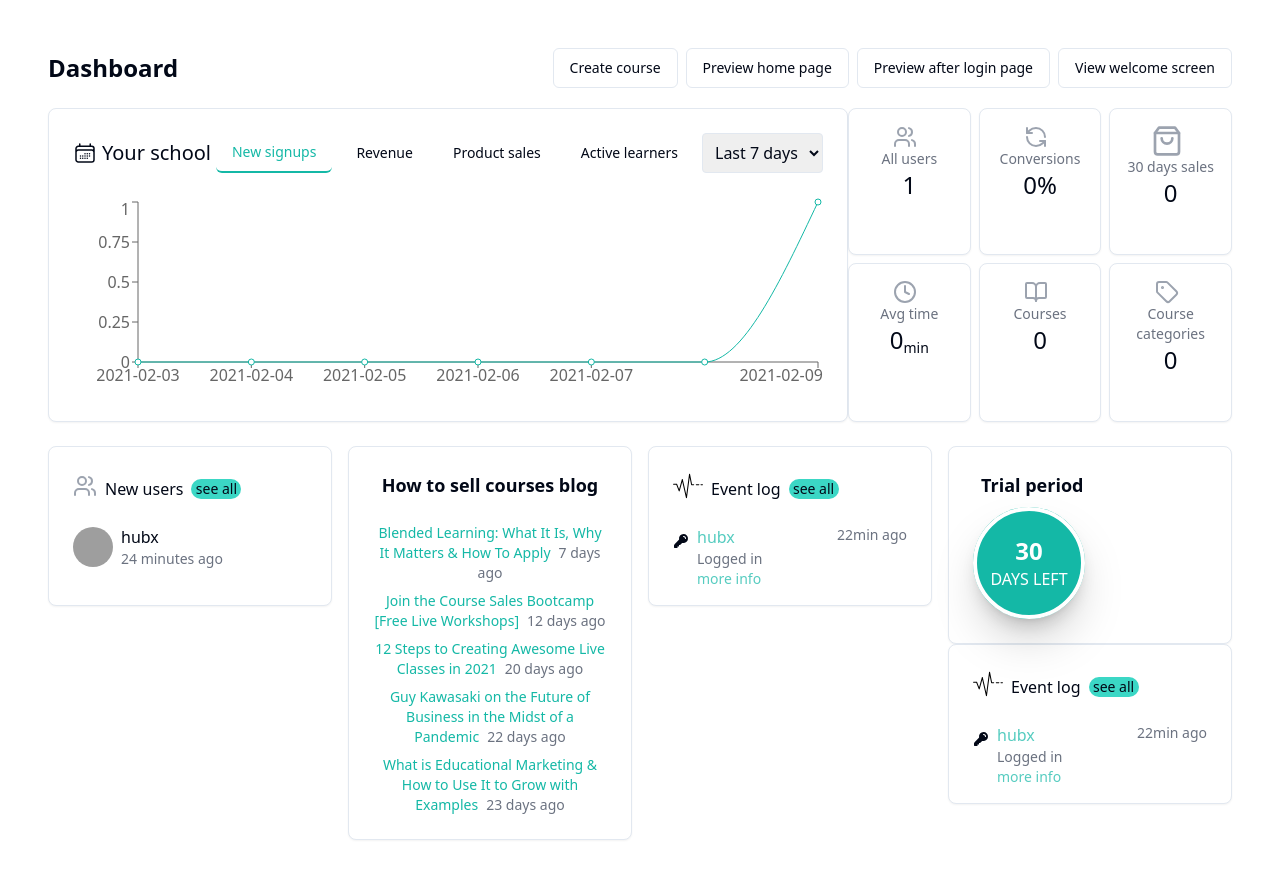
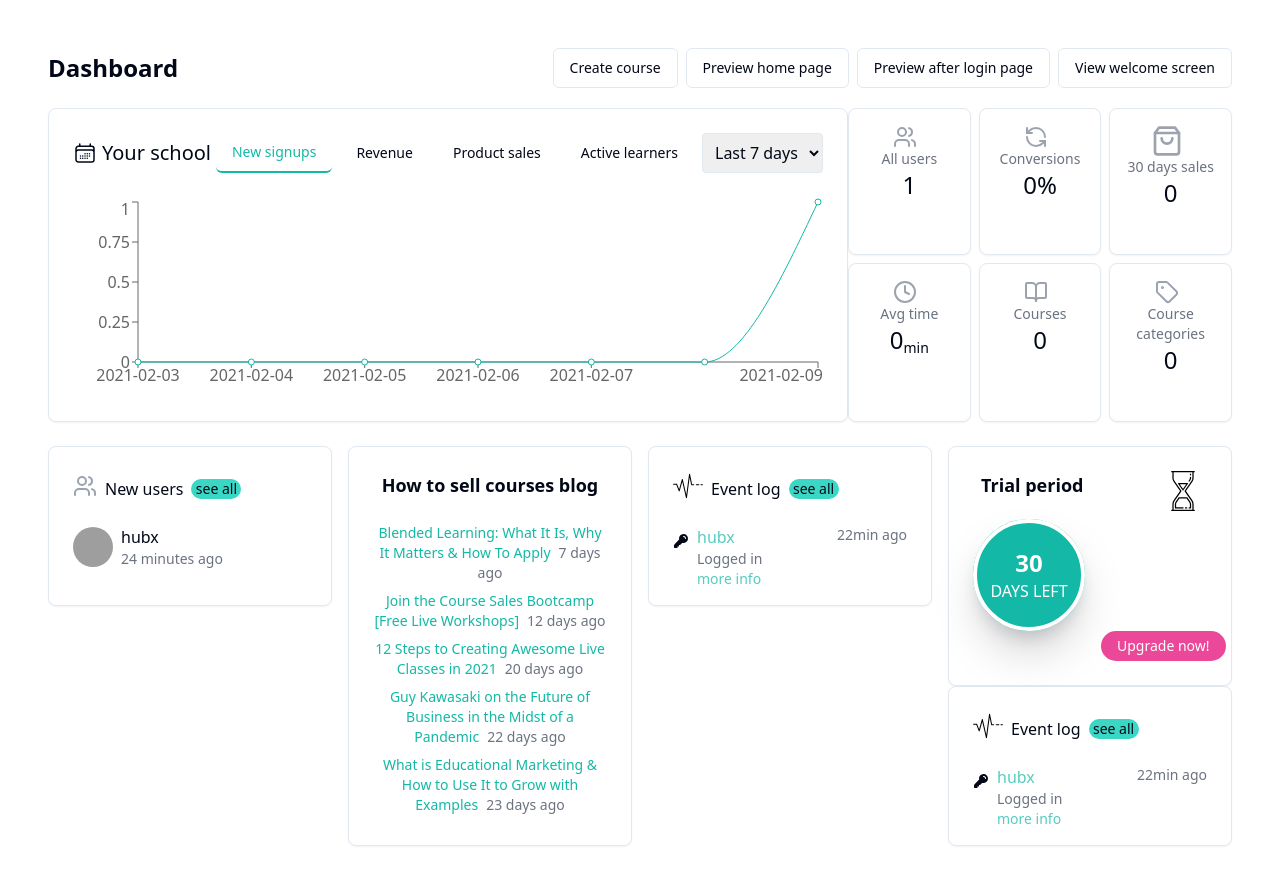
Before and after one commit to mohitverma13/dashBoard, a React (Vite) app: page / in a window 1280 px wide. Shown: the top 884 px of the page. Built offline with nearby package versions, Linux system fonts and the light colour scheme; grey boxes are pictures that could not be loaded.

Commit message:
Circle card fixed

```diff
--- a/src/components/Dash.jsx
+++ b/src/components/Dash.jsx
@@ -5,6 +5,7 @@ import { Button } from '@/components/ui/button';
 import { Avatar, AvatarFallback, AvatarImage } from '@/components/ui/avatar';
 import { Clock, Users, RefreshCcw, ShoppingBag, BookOpen, Tag } from 'lucide-react';
 import heartbeat from './../assets/heartbeat.svg'
+import sandClock from './../assets/sandClock.svg'
 
 const data = [
     { date: '2021-02-03', users: 0 },
@@ -210,19 +211,65 @@ const Dashboard = () => {
                     </CardContent>
                 </Card>
                 <div>
-                    <Card>
+                    <Card className='flex justify-evenly'>
                         <CardHeader>
+                            <div className='flex  flex-col items-start gap-2'>
+                                <div className='flex justify-between'>
+                                    <h3 className="text-lg font-semibold ml-2">Trial period</h3>
+                                    <img src={sandClock} alt="" width={40} className='ml-[5rem]' />
+                                </div>
+                                <div className='flex gap-4 justify-between'>
+                                <div className='relative w-28 h-28 flex flex-col items-center justify-center'>
+                                    <div className='absolute inset-0 rounded-full border-4 border-white shadow-2xl ' />
+                                    <div className='bg-teal-500 w-full h-full rounded-full flex flex-col items-center justify-center shadow-lg shadow-gray-200 '>
+                                        <p className="text-2xl font-bold text-white">30</p>
+                                        <p className="text-white">DAYS LEFT</p>
+                                    </div>
+                                </div>
+                                <Button className="mt-[7rem] bg-pink-500 text-white rounded-3xl h-[30px]">Upgrade now!</Button>
+                                </div>
+                            </div>
+                        </CardHeader>
+                        {/* <CardHeader>
+                            <div className='flex flex-col items-start gap-16'>
+                                <img src={sandClock} alt="" width={40} className='ml-9' />
+                                <button className="mt-4 bg-pink-500 text-white h-[25px] w-[120px] rounded-2xl mr-8" >Upgrade now </button>
+                            </div>
+                        </CardHeader> */}
+
+                        {/* <CardHeader>
                             <div className='flex  flex-col items-start gap-2'>
                                 <h3 className="text-lg font-semibold ml-2">Trial period</h3>
                                 <div className='relative w-28 h-28 flex flex-col items-center justify-center'>
                                     <div className='absolute inset-0 rounded-full border-4 border-white shadow-2xl ' />
-                                    <div className='bg-teal-500 w-full h-full rounded-full flex flex-col items-center justify-center shadow-lg shadow-gray-20000 '>
+                                    <div className='bg-teal-500 w-full h-full rounded-full flex flex-col items-center justify-center shadow-lg shadow-gray-200 '>
                                         <p className="text-2xl font-bold text-white">30</p>
                                         <p className="text-white">DAYS LEFT</p>
                                     </div>
                                 </div>
                             </div>
                         </CardHeader>
+                        <CardHeader>
+                            <div className='flex flex-col items-start gap-16'>
+                                <img src={sandClock} alt="" width={40} className='ml-9'/>
+                                <button className="mt-4 bg-pink-500 text-white h-[25px] w-[120px] rounded-2xl mr-8" >Upgrade now </button>
+                            </div>
+                        </CardHeader> */}
+
+
+
+
+                        {/* <div className='flex  flex-col items-start gap-2'>
+                                <h3 className="text-lg font-semibold ml-2">Trial period</h3>
+                                <div className='relative w-28 h-28 flex flex-col items-center justify-center'>
+                                    <div className='absolute inset-0 rounded-full border-4 border-white shadow-2xl ' />
+                                    <div className='bg-teal-500 w-full h-full rounded-full flex flex-col items-center justify-center shadow-lg shadow-gray-200 '>
+                                        <p className="text-2xl font-bold text-white">30</p>
+                                        <p className="text-white">DAYS LEFT</p>
+                                    </div>
+                                </div>
+                            </div> */}
+
                         {/* <CardContent className="flex flex-col items-center">
                             <div className="relative w-32 h-32">
                                 <div className="absolute inset-0 border-8 border-teal-500 rounded-full"></div>
```
Also changed, not shown: src/assets/sandClock.svg (renamed from src/assets/sand-clock-svgrepo-com.svg).
